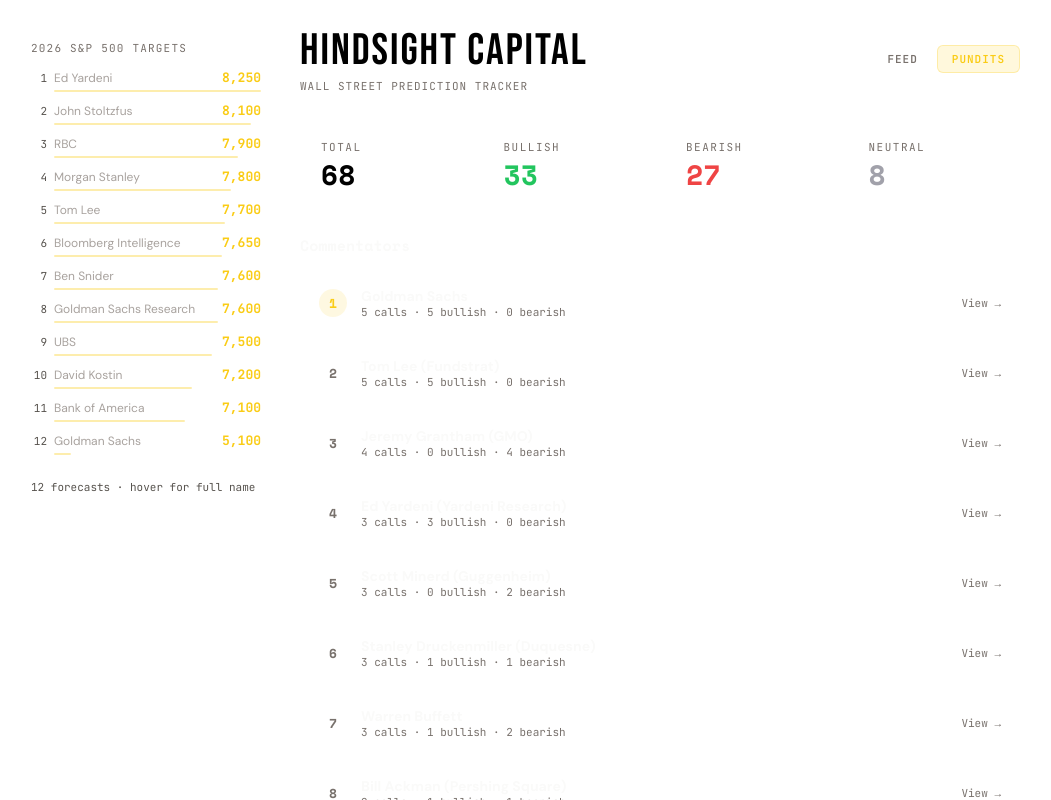
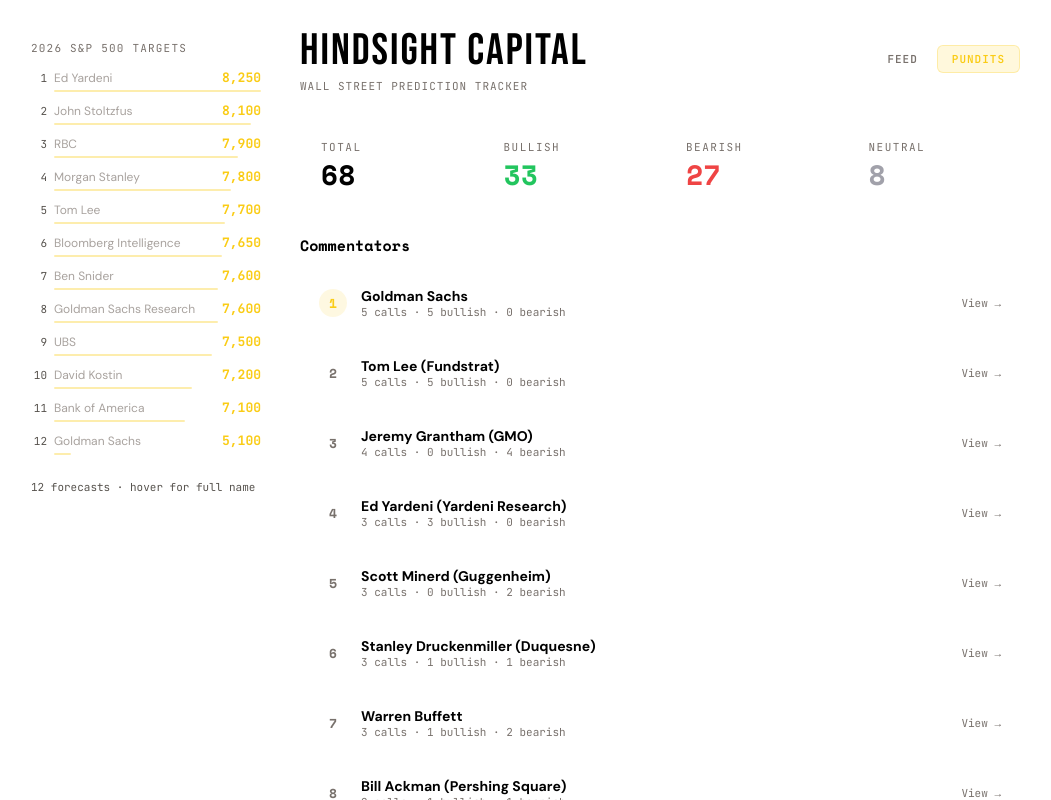
Before and after one commit to veridead1/pundit-tracker, a Next.js app: page / in a window 1280 px wide. Both pictures are taken after a click on the button "PUNDITS". Shown: the top 800 px of the page, without its empty margins (84-1135 px from the left). Built offline with nearby package versions, Linux system fonts and the light colour scheme.

Commit message:
Change pundit page names and commentator list to black
Co-Authored-By: Claude Sonnet 4.6 <noreply@anthropic.com>

```diff
--- a/components/PunditTracker.jsx
+++ b/components/PunditTracker.jsx
@@ -693,7 +693,7 @@ export default function PunditTracker() {
       {/* Leaderboard view */}
       {view === "leaderboard" && !punditDetail && (
         <div>
-          <h2 style={{ margin: "0 0 16px", fontSize: 15, color: "#fafaf9", fontFamily: headFont }}>Commentators</h2>
+          <h2 style={{ margin: "0 0 16px", fontSize: 15, color: "#000000", fontFamily: headFont }}>Commentators</h2>
           {leaderboard.length === 0 ? (
             <div style={{ textAlign: "center", padding: 40, color: "#57534e", fontSize: 14, fontFamily: headFont }}>No commentators tracked yet</div>
           ) : (
@@ -714,7 +714,7 @@ export default function PunditTracker() {
                       fontFamily: headFont,
                     }}>{i + 1}</div>
                     <div style={{ flex: 1 }}>
-                      <div style={{ fontWeight: 700, color: "#fafaf9", fontSize: 14 }}>{c.name}</div>
+                      <div style={{ fontWeight: 700, color: "#000000", fontSize: 14 }}>{c.name}</div>
                       <div style={{ fontSize: 11, color: "#78716c", fontFamily: monoFont }}>
                         {c.total} call{c.total !== 1 ? "s" : ""} · {c.bullish} bullish · {c.bearish} bearish
                       </div>
@@ -744,13 +744,13 @@ export default function PunditTracker() {
                 padding: "5px 12px", cursor: "pointer", fontSize: 11,
                 fontFamily: monoFont, display: "flex", alignItems: "center", gap: 6,
               }}>← Back</button>
-              <h2 style={{ margin: 0, fontSize: 16, fontWeight: 800, color: "#fafaf9", fontFamily: headFont }}>{punditDetail}</h2>
+              <h2 style={{ margin: 0, fontSize: 16, fontWeight: 800, color: "#000000", fontFamily: headFont }}>{punditDetail}</h2>
             </div>
 
             {/* Mini stats */}
             <div style={{ display: "flex", gap: 8, marginBottom: 22, flexWrap: "wrap" }}>
               {[
-                { label: "Total", value: pundPreds.length, color: "#fafaf9" },
+                { label: "Total", value: pundPreds.length, color: "#000000" },
                 { label: "Bullish", value: pundBullish, color: "#22c55e" },
                 { label: "Bearish", value: pundBearish, color: "#ef4444" },
                 { label: "Neutral", value: pundNeutral, color: "#a1a1aa" },
```
